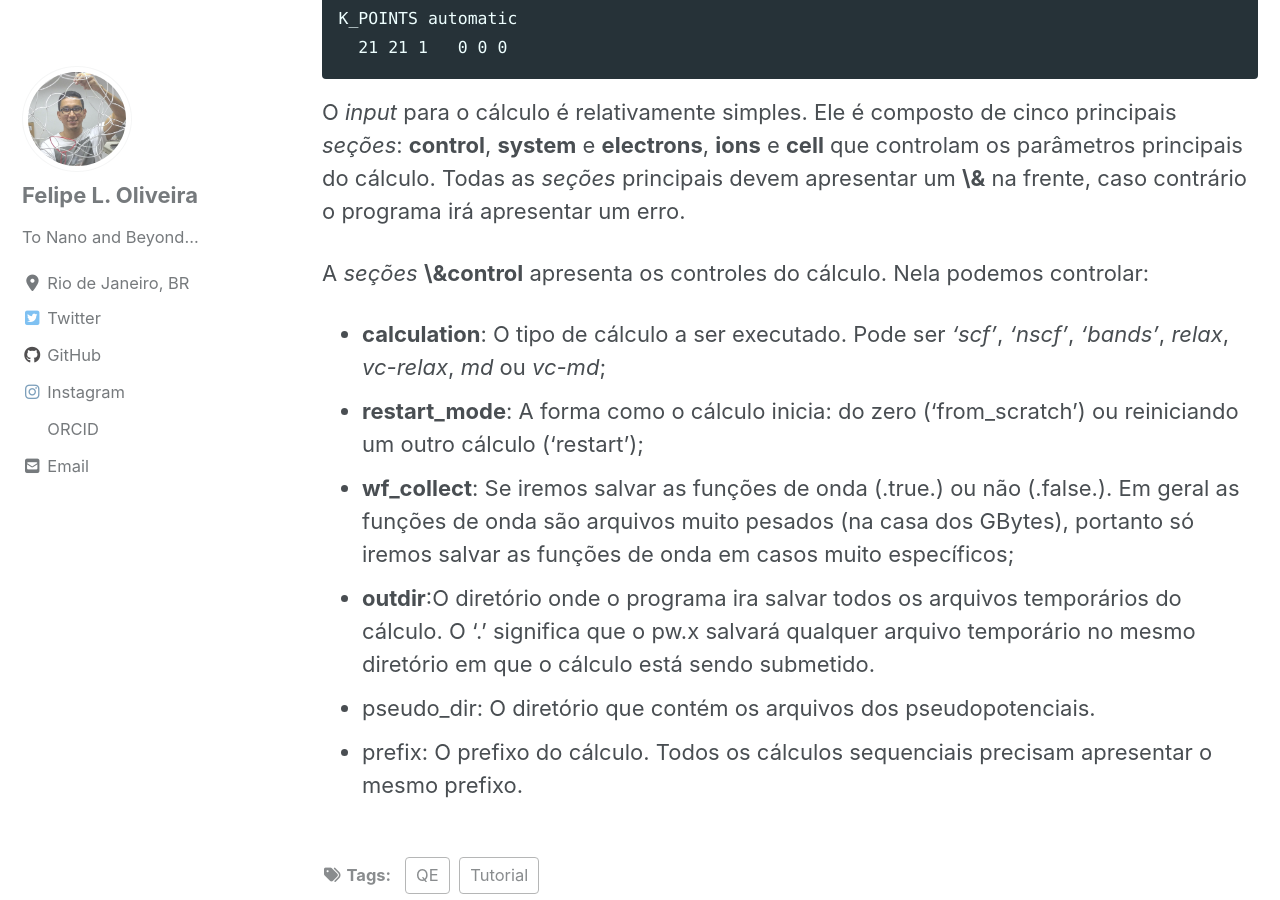
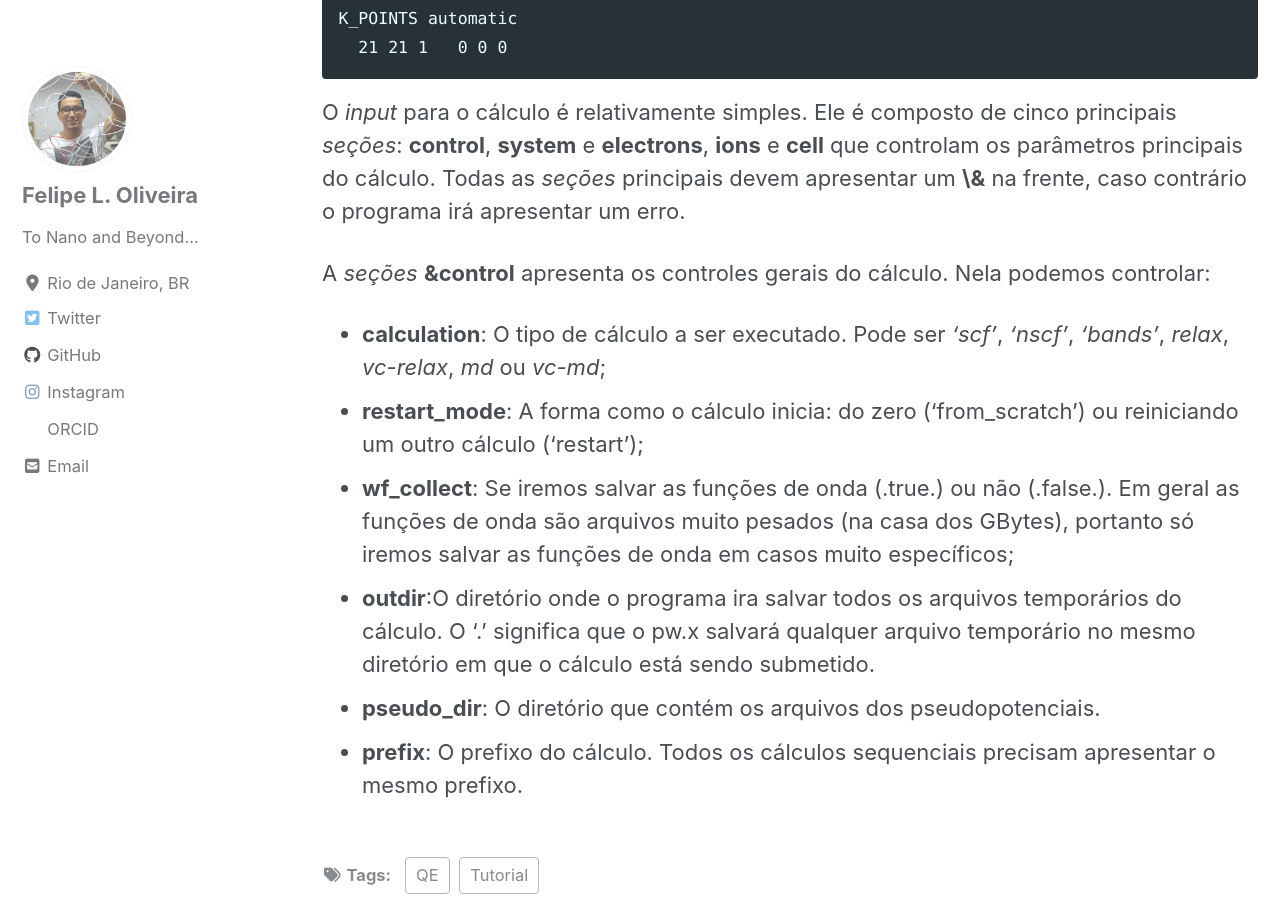
Before and after one commit to lipelopesoliveira/lipelopesoliveira.github.io, a Jekyll site: the page built from _posts/Tutorial_QE/2019-08-30-cap1-1.md, in a window 1280 px wide and 900 px high, scrolled down 1360 px. Built offline with Jekyll 4.4.1, drawn with Linux system fonts in a browser that asks for light colours; cached includes are drawn as plain includes; nearby versions of some CDN libraries.

Commit message:
Update 2019-08-30-cap1-1.md

```diff
--- a/_posts/Tutorial_QE/2019-08-30-cap1-1.md
+++ b/_posts/Tutorial_QE/2019-08-30-cap1-1.md
@@ -50,10 +50,10 @@ K_POINTS automatic
 
 O *input* para o cálculo é relativamente simples. Ele é composto de cinco principais *seções*: **control**, **system** e **electrons**, **ions** e **cell** que controlam os parâmetros principais do cálculo. Todas as *seções* principais devem apresentar um **\&** na frente, caso contrário o programa irá apresentar um erro.
 
-A *seções* **\&control** apresenta os controles do cálculo. Nela podemos controlar:
+A *seções* **&control** apresenta os controles gerais do cálculo. Nela podemos controlar:
   * **calculation**: O tipo de cálculo a ser executado. Pode ser *'scf'*, *'nscf'*, *'bands'*, *relax*, *vc-relax*, *md* ou *vc-md*;
   * **restart_mode**: A forma como o cálculo inicia: do zero ('from_scratch') ou reiniciando um outro cálculo ('restart');
   * **wf_collect**: Se iremos salvar as funções de onda (.true.) ou não (.false.). Em geral as funções de onda são arquivos muito pesados (na casa dos GBytes), portanto só iremos salvar as funções de onda em casos muito específicos;
   * **outdir**:O diretório onde o programa ira salvar todos os arquivos temporários do cálculo. O '.' significa que o pw.x salvará qualquer arquivo temporário no mesmo diretório em que o cálculo está sendo submetido.
-  * pseudo_dir: O diretório que contém os arquivos dos pseudopotenciais.
-  * prefix: O prefixo do cálculo. Todos os cálculos sequenciais precisam apresentar o mesmo prefixo.
+  * **pseudo_dir**: O diretório que contém os arquivos dos pseudopotenciais.
+  * **prefix**: O prefixo do cálculo. Todos os cálculos sequenciais precisam apresentar o mesmo prefixo.
```
